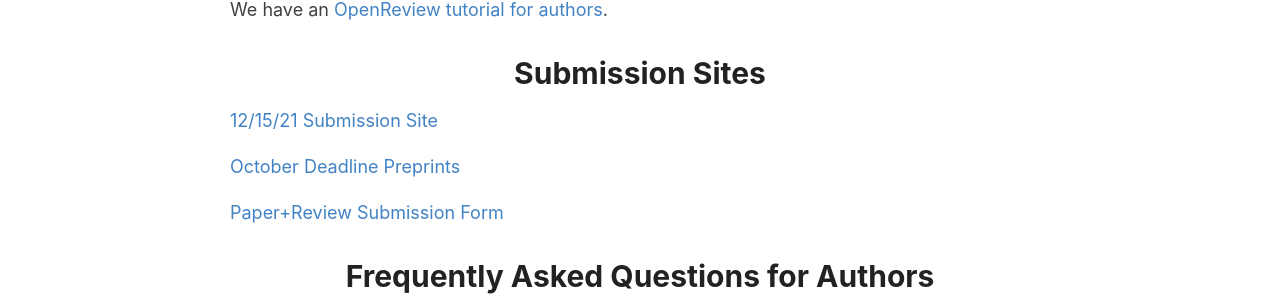
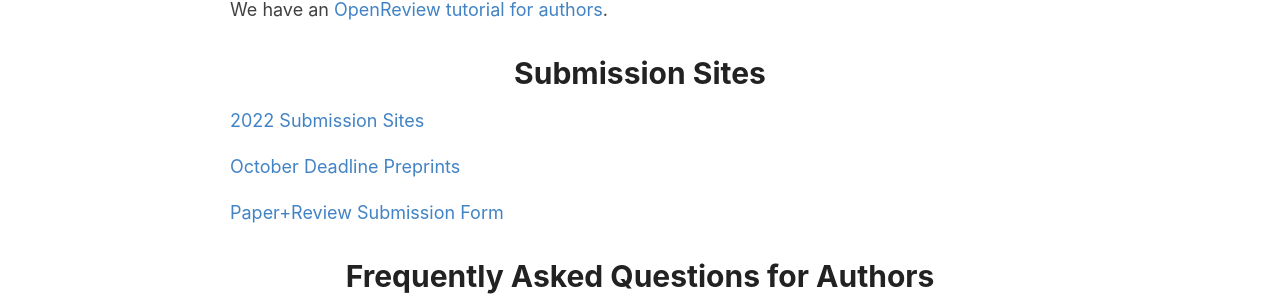
Before and after one commit to amitmerchant1990/reverie, a Jekyll site: the page built from authors.md, in a window 1280 px wide and 900 px high, scrolled down 421 px. Shown: the part 150-453 px from the top of the window. Built offline with Jekyll 4.4.1, drawn with Linux system fonts in a browser that asks for light colours.

Commit message:
Update authors.md

```diff
--- a/authors.md
+++ b/authors.md
@@ -17,7 +17,7 @@
 
 # Submission Sites
 
-[12/15/21 Submission Site](https://openreview.net/group?id=aclweb.org/ACL/ARR/2021/December)
+[2022 Submission Sites](https://openreview.net/group?id=aclweb.org/ACL/ARR/2022)
 
 [October Deadline Preprints](https://openreview.net/group?id=aclweb.org/ACL/ARR/2021/October)
 
```
